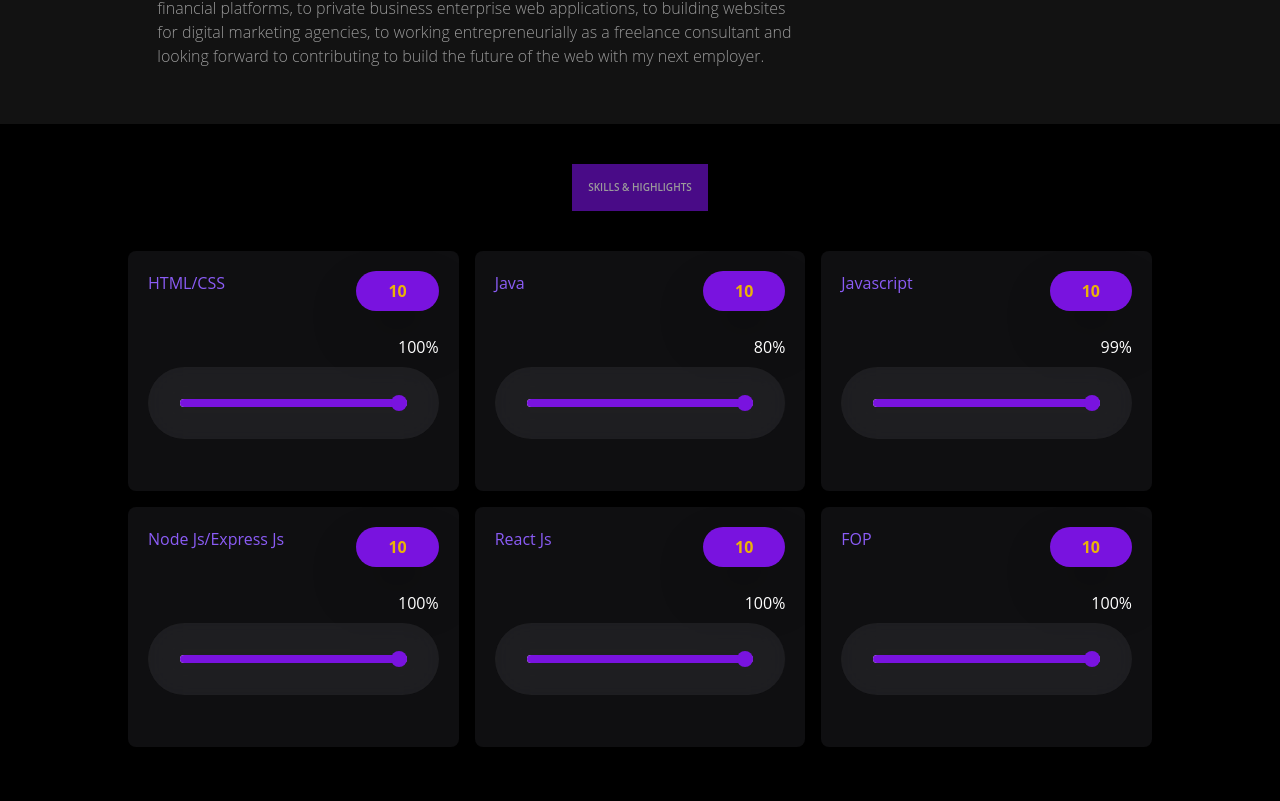
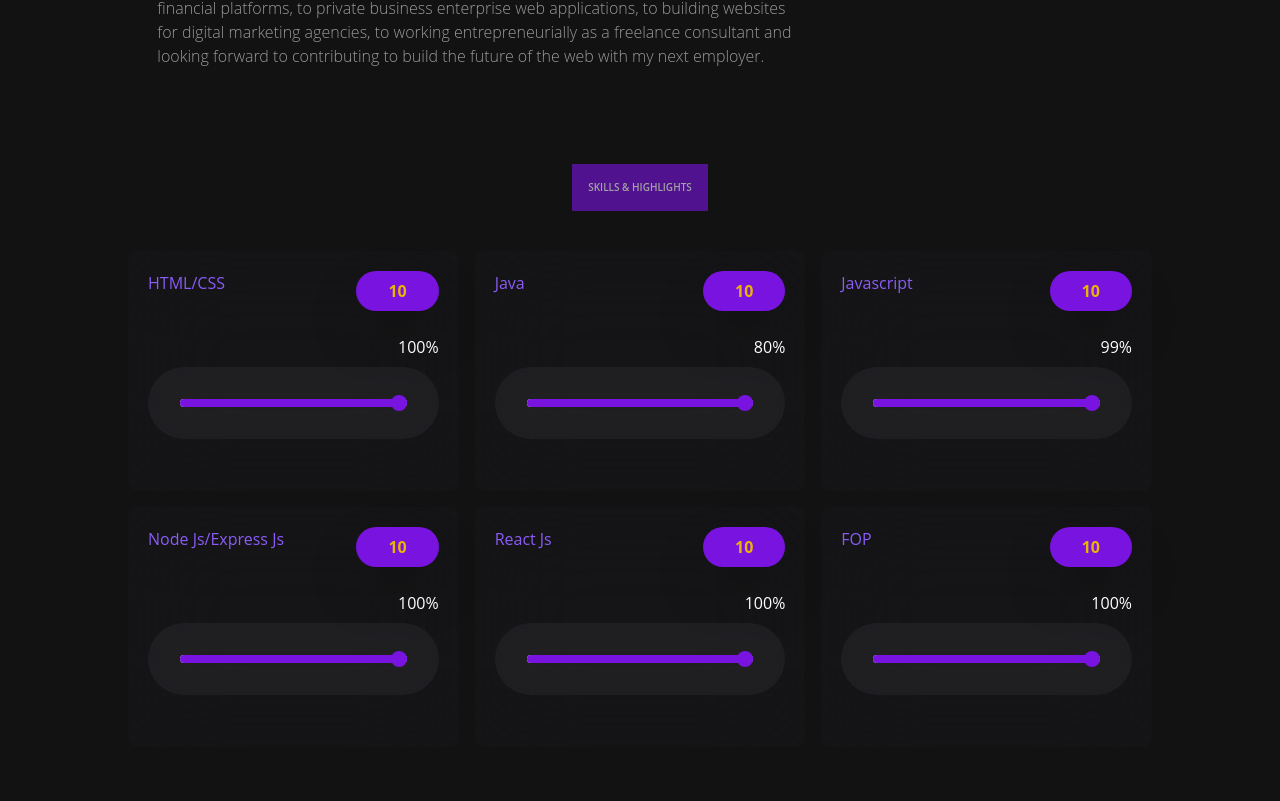
Before and after one commit to Manzi-Cedrick/portofolio_web, a Next.js app: page / in a window 1280 px wide. Shown: the part 1439-2240 px from the top of the page. Built offline with nearby package versions, Linux system fonts and the light colour scheme.

Commit message:
style updates

```diff
--- a/components/Skills.tsx
+++ b/components/Skills.tsx
@@ -3,7 +3,7 @@
 function Skills() {
 
     return (
-        <div className="min-h-screen px-4  md:overflow-hidden lg:px-[8em] text-white  bg-black" id="skills">
+        <div className="min-h-screen px-4  md:overflow-hidden lg:px-[8em] text-white  bg-[#121212]" id="skills">
             <div className="text-center flex text-white text-[14px] justify-center py-10  ">
                 <h1 className="font-semibold  bg-backG px-4 py-4 text-[10px] animate-pulse">SKILLS & HIGHLIGHTS</h1>
             </div>
```
